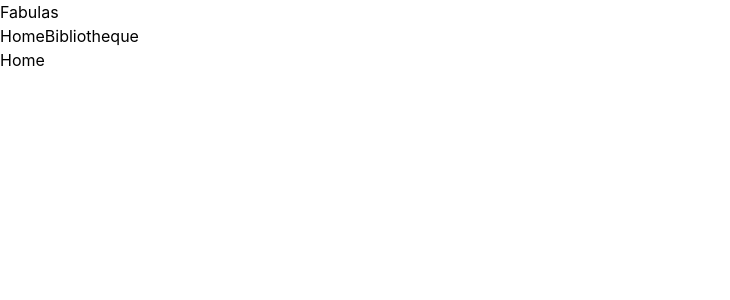
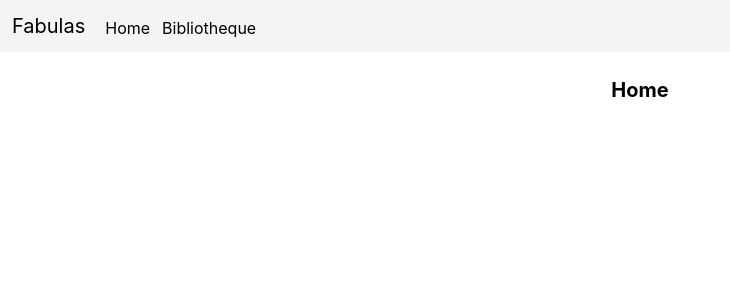
Before and after one commit to larprad/fabulas, a React (Create React App) app: page / in a window 1280 px wide. Shown: the top 300 px of the page, without its empty margins (0-730 px from the left). Built offline with nearby package versions, Linux system fonts and the light colour scheme; no server answers; what aws-amplify would draw is missing.

Commit message:
Implement a bit of style

```diff
--- a/package.json
+++ b/package.json
@@ -50,6 +50,7 @@
     "eslint-plugin-react": "^7.27.1",
     "eslint-plugin-react-hooks": "^4.3.0",
     "postcss": "^7",
+    "prettier": "^2.4.1",
     "tailwindcss": "npm:@tailwindcss/postcss7-compat"
   }
 }
--- a/src/component/App/App.tsx
+++ b/src/component/App/App.tsx
@@ -1,13 +1,11 @@
-import Header from '../Header'
+import Layout from '../Layout'
 import Page from '../Routes'
 
 function App(): JSX.Element {
   return (
-    <div className="App">
-      <h1>Fabulas</h1>
-      <Header />
+    <Layout>
       <Page />
-    </div>
+    </Layout>
   )
 }
 
--- a/src/component/Bibliotheque/index.tsx
+++ b/src/component/Bibliotheque/index.tsx
@@ -1,11 +1,11 @@
-import {useState, useEffect} from 'react';
-import { API, graphqlOperation } from 'aws-amplify';
-import { listBlocks, listStorys } from '../../graphql/queries';
-import { ListStorysQuery,ListBlocksQuery } from '../../API';
+import { useState, useEffect } from 'react'
+import { API, graphqlOperation } from 'aws-amplify'
+import { listStorys } from '../../graphql/queries'
+import { ListStorysQuery } from '../../API'
+import StoryCard from '../StoryCard'
 
 const Biblotheque = (): JSX.Element => {
   const [stories, setStories] = useState<ListStorysQuery | undefined>(undefined)
-  const [blocks, setBlocks] = useState<ListBlocksQuery | undefined>(undefined)
 
   async function fetchStories() {
     try {
@@ -16,24 +16,18 @@ const Biblotheque = (): JSX.Element => {
     }
   }
 
-  async function fetchBlocks() {
-    try {
-      const apiData = (await API.graphql(graphqlOperation(listBlocks))) as { data: ListBlocksQuery }
-      setBlocks(apiData.data)
-    } catch (error) {
-      console.error(error)
-    }
-  }
-
-  useEffect(() => {fetchStories(), fetchBlocks()}, [])
+  useEffect(() => {
+    fetchStories()
+  }, [])
 
   return (
     <div>
-      <h2>Biblotheque</h2>
-      <h3>Stories</h3>
-      {stories?.listStorys?.items.map(story => <li key={story.id}>{story.name} : {story.description}</li>)}
-      <h3>Blocks</h3>
-      {blocks?.listBlocks?.items.map(block => <li key={block.id}>{block.name} : {block.description}</li>)}
+      <h2 className="text-xl font-bold text-center py-3">Biblotheque</h2>
+      <div className="flex gap-3">
+        {stories?.listStorys?.items.map((story) => (
+          <StoryCard key={story.id} {...story} />
+        ))}
+      </div>
     </div>
   )
 }
--- a/src/component/Header/index.tsx
+++ b/src/component/Header/index.tsx
@@ -3,10 +3,13 @@ import { ROUTES } from '../../constants'
 
 const Header = (): JSX.Element => {
   return (
-    <header>
+    <header className="flex p-3 bg-gray-100 gap-5">
+      <h1 className="text-xl">Fabulas</h1>
       <nav>
-        <NavLink to={ROUTES.HOME}>Home</NavLink>
-        <NavLink to={ROUTES.BIBLIOTHEQUE}>Bibliotheque</NavLink>
+        <ul  className='h-full flex items-end gap-3'>
+          <li><NavLink to={ROUTES.HOME}>Home</NavLink></li>
+          <li><NavLink to={ROUTES.BIBLIOTHEQUE}>Bibliotheque</NavLink></li>
+        </ul>
       </nav>
     </header>
   )
--- a/src/component/Home/index.tsx
+++ b/src/component/Home/index.tsx
@@ -1,5 +1,5 @@
 const Home = (): JSX.Element => {
-  return <h2>Home</h2>
+  return <h2 className="text-xl font-bold text-center py-3">Home</h2>
 }
 
 export default Home
--- /dev/null
+++ b/src/component/Layout/index.tsx
@@ -0,0 +1,16 @@
+import Header from '../Header'
+
+type Props = {
+  children: JSX.Element | JSX.Element[]
+}
+
+const Layout = ({ children }: Props): JSX.Element => {
+  return (
+    <div className="h-screen flex flex-col">
+      <Header />
+      <div className="flex-grow p-3">{children}</div>
+    </div>
+  )
+}
+
+export default Layout
--- /dev/null
+++ b/src/component/StoryCard/index.tsx
@@ -0,0 +1,15 @@
+import { Story } from '../../API'
+
+type Props = Partial<Story>
+
+const StoryCard = ({ name, description, Blocks }: Props): JSX.Element => {
+  return (
+    <div className="shadow h-40 w-40 bg-gray-100 p-3">
+      <h3 className="text-lg font-bold">{name}</h3>
+      <p>{description}</p>
+      {Blocks && <p>it gets blocks</p>}
+    </div>
+  )
+}
+
+export default StoryCard
```
Also changed, not shown: 1 other file (tests, documents, lock files or other folders).
